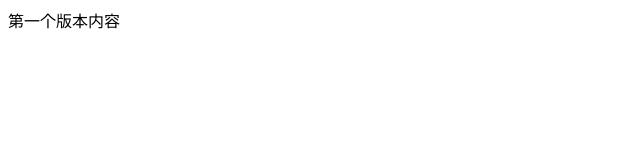
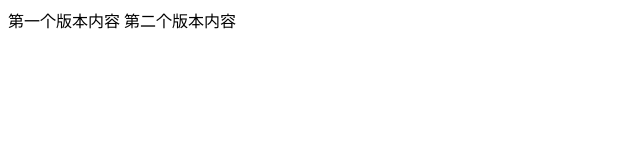
Before and after one commit to hzc00/niua, a plain HTML site: page src/html/index.html in a window 1280 px wide. Shown: the whole page, without its empty margins (0-640 px from the left). Drawn offline with Linux system fonts and the light colour scheme.

Commit message:
第二版

```diff
--- a/src/html/index.html
+++ b/src/html/index.html
@@ -8,5 +8,6 @@
 </head>
 <body>
     第一个版本内容
+    第二个版本内容
 </body>
 </html>
```
